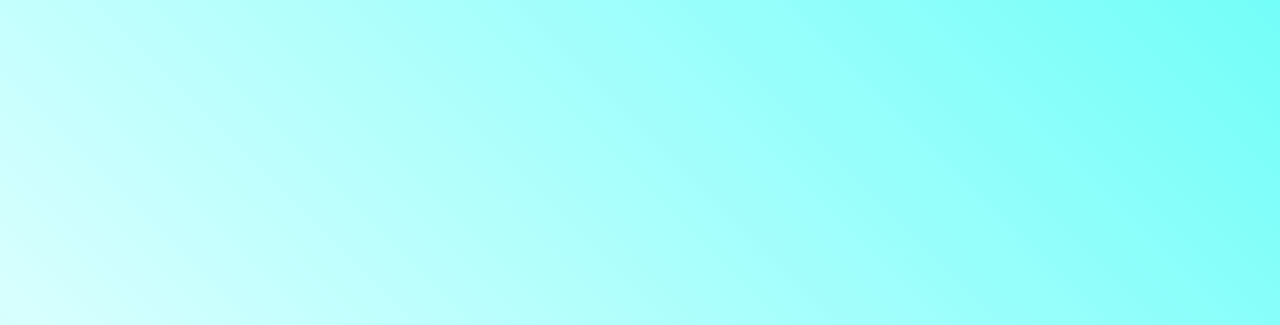
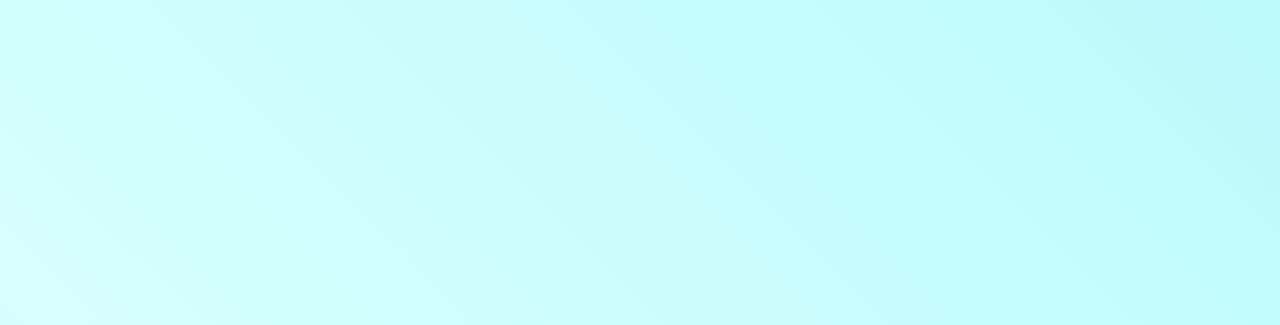
Before and after one commit to JacketDeveloper/JacketDeveloper.github.io, a plain HTML site: page index.html in a window 1280 px wide. Shown: the top 325 px of the page. Drawn offline with Linux system fonts and the light colour scheme.

Commit message:
Update index.html

```diff
--- a/index.html
+++ b/index.html
@@ -11,7 +11,7 @@
 			width: 100%;
 			height: 100vh;
 			color: #fff;
-			background: linear-gradient(45deg,#f765b8,#f98dc9,#d7fffe,#27fdf5);
+			background: linear-gradient(45deg,#f765b8,#f98dc9,#d7fffe,#a8f6f8);
 			background-size: 400% 400%;
 			position: relative;
 			animation: cambiar 10s ease-in-out infinite;
```
